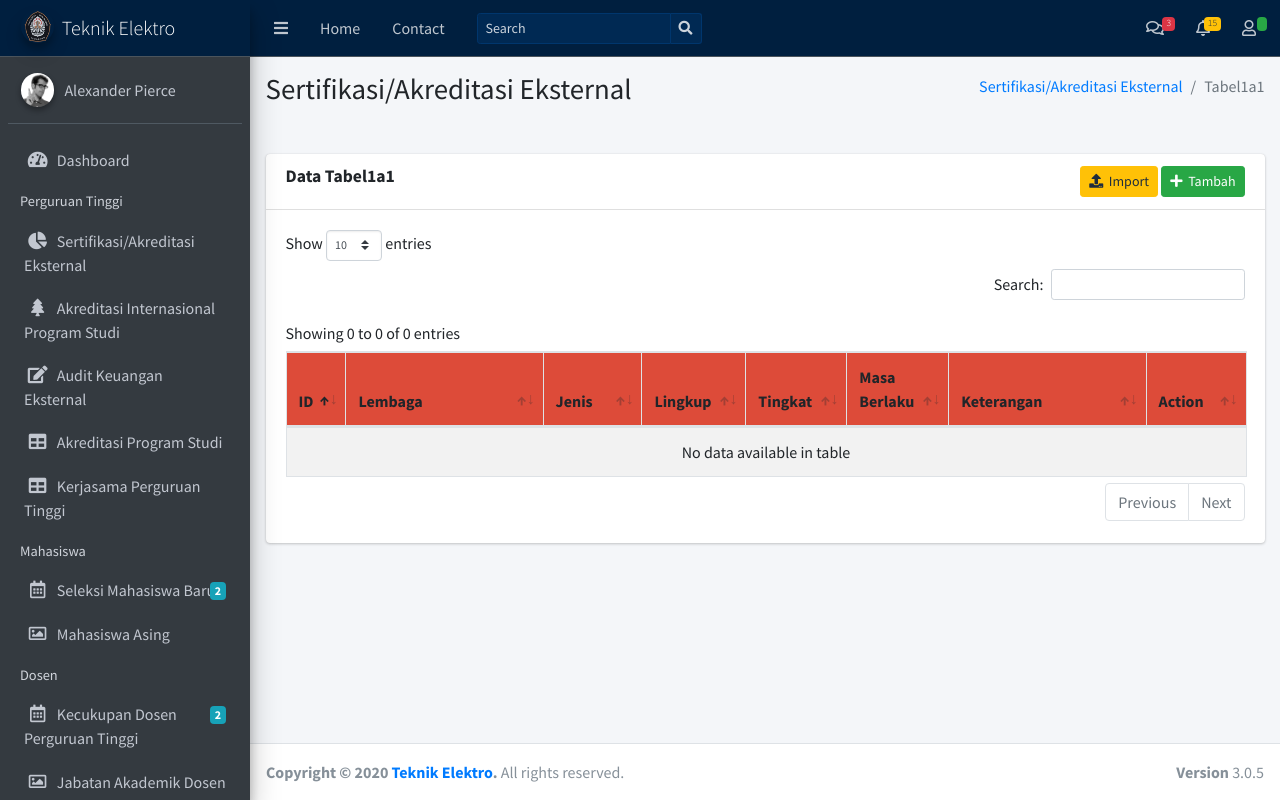
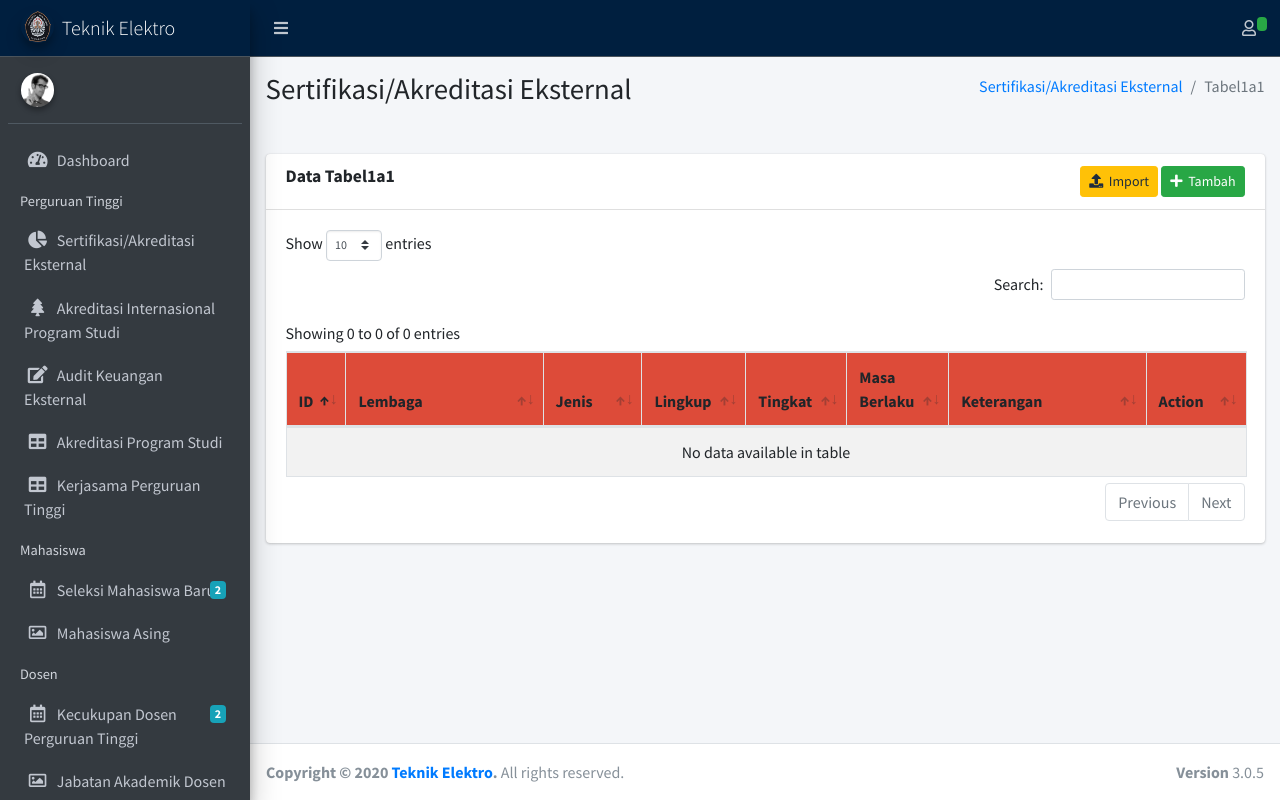
Before and after one commit to aditsnapz/teknikelektro, a CodeIgniter app: page /database/index.php/tabel1a1/index in a window 1280 px wide. Run offline with CodeIgniter, Linux system fonts and the light colour scheme; data that the repository does not hold is empty; some libraries are stand-ins or nearby versions.

Commit message:
edit header and sidebar

```diff
--- a/application/views/templates/header.php
+++ b/application/views/templates/header.php
@@ -5,113 +5,14 @@
       <li class="nav-item">
         <a class="nav-link" data-widget="pushmenu" href="#" role="button"><i class="fas fa-bars"></i></a>
       </li>
-      <li class="nav-item d-none d-sm-inline-block">
-        <a href="index3.html" class="nav-link">Home</a>
-      </li>
-      <li class="nav-item d-none d-sm-inline-block">
-        <a href="#" class="nav-link">Contact</a>
-      </li>
+
     </ul>
 
-    <!-- SEARCH FORM -->
-    <form class="form-inline ml-3">
-      <div class="input-group input-group-sm">
-        <input class="form-control form-control-navbar" type="search" placeholder="Search" aria-label="Search">
-        <div class="input-group-append">
-          <button class="btn btn-navbar" type="submit">
-            <i class="fas fa-search"></i>
-          </button>
-        </div>
-      </div>
-    </form>
+
 
     <!-- Right navbar links -->
     <ul class="navbar-nav ml-auto">
-      <!-- Messages Dropdown Menu -->
-      <li class="nav-item dropdown">
-        <a class="nav-link" data-toggle="dropdown" href="#">
-          <i class="far fa-comments"></i>
-          <span class="badge badge-danger navbar-badge">3</span>
-        </a>
-        <div class="dropdown-menu dropdown-menu-lg dropdown-menu-right">
-          <a href="#" class="dropdown-item">
-            <!-- Message Start -->
-            <div class="media">
-              <img src="<?= base_url() ?>assets/dist/img/user1-128x128.jpg" alt="User Avatar" class="img-size-50 mr-3 img-circle">
-              <div class="media-body">
-                <h3 class="dropdown-item-title">
-                  Brad Diesel
-                  <span class="float-right text-sm text-danger"><i class="fas fa-star"></i></span>
-                </h3>
-                <p class="text-sm">Call me whenever you can...</p>
-                <p class="text-sm text-muted"><i class="far fa-clock mr-1"></i> 4 Hours Ago</p>
-              </div>
-            </div>
-            <!-- Message End -->
-          </a>
-          <div class="dropdown-divider"></div>
-          <a href="#" class="dropdown-item">
-            <!-- Message Start -->
-            <div class="media">
-              <img src="<?= base_url() ?>assets/dist/img/user8-128x128.jpg" alt="User Avatar" class="img-size-50 img-circle mr-3">
-              <div class="media-body">
-                <h3 class="dropdown-item-title">
-                  John Pierce
-                  <span class="float-right text-sm text-muted"><i class="fas fa-star"></i></span>
-                </h3>
-                <p class="text-sm">I got your message bro</p>
-                <p class="text-sm text-muted"><i class="far fa-clock mr-1"></i> 4 Hours Ago</p>
-              </div>
-            </div>
-            <!-- Message End -->
-          </a>
-          <div class="dropdown-divider"></div>
-          <a href="#" class="dropdown-item">
-            <!-- Message Start -->
-            <div class="media">
-              <img src="<?= base_url() ?>assets/dist/img/user3-128x128.jpg" alt="User Avatar" class="img-size-50 img-circle mr-3">
-              <div class="media-body">
-                <h3 class="dropdown-item-title">
-                  Nora Silvester
-                  <span class="float-right text-sm text-warning"><i class="fas fa-star"></i></span>
-                </h3>
-                <p class="text-sm">The subject goes here</p>
-                <p class="text-sm text-muted"><i class="far fa-clock mr-1"></i> 4 Hours Ago</p>
-              </div>
-            </div>
-            <!-- Message End -->
-          </a>
-          <div class="dropdown-divider"></div>
-          <a href="#" class="dropdown-item dropdown-footer">See All Messages</a>
-        </div>
-      </li>
-      <!-- Notifications Dropdown Menu -->
-      <li class="nav-item dropdown">
-        <a class="nav-link" data-toggle="dropdown" href="#">
-          <i class="far fa-bell"></i>
-          <span class="badge badge-warning navbar-badge">15</span>
-        </a>
-        <div class="dropdown-menu dropdown-menu-lg dropdown-menu-right">
-          <span class="dropdown-item dropdown-header">15 Notifications</span>
-          <div class="dropdown-divider"></div>
-          <a href="#" class="dropdown-item">
-            <i class="fas fa-envelope mr-2"></i> 4 new messages
-            <span class="float-right text-muted text-sm">3 mins</span>
-          </a>
-          <div class="dropdown-divider"></div>
-          <a href="#" class="dropdown-item">
-            <i class="fas fa-users mr-2"></i> 8 friend requests
-            <span class="float-right text-muted text-sm">12 hours</span>
-          </a>
-          <div class="dropdown-divider"></div>
-          <a href="#" class="dropdown-item">
-            <i class="fas fa-file mr-2"></i> 3 new reports
-            <span class="float-right text-muted text-sm">2 days</span>
-          </a>
-          <div class="dropdown-divider"></div>
-          <a href="#" class="dropdown-item dropdown-footer">See All Notifications</a>
-        </div>
-      </li>
+
 			<!-- Logout Dropdown -->
       <li class="nav-item dropdown">
         <a class="nav-link" data-toggle="dropdown" href="#">
--- a/application/views/templates/sidebar.php
+++ b/application/views/templates/sidebar.php
@@ -15,7 +15,7 @@
           <img src="<?= base_url() ?>assets/dist/img/user2-160x160.jpg" class="img-circle elevation-2" alt="User Image">
         </div>
         <div class="info">
-          <a href="#" class="d-block">Alexander Pierce</a>
+          <a href="#" class="d-block"><?= $this->session->userdata('nama') ?></a>
         </div>
       </div>
 
```
